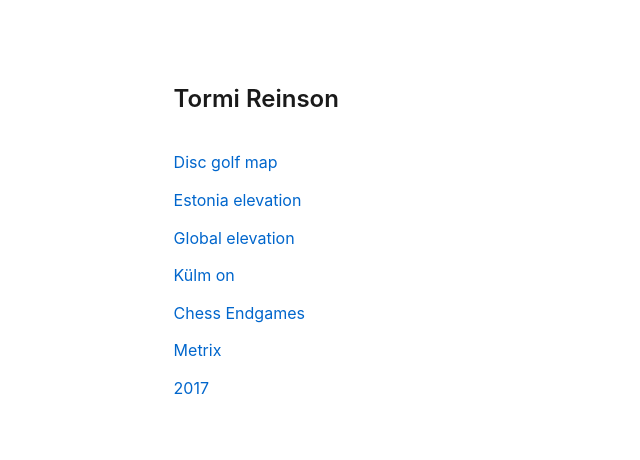
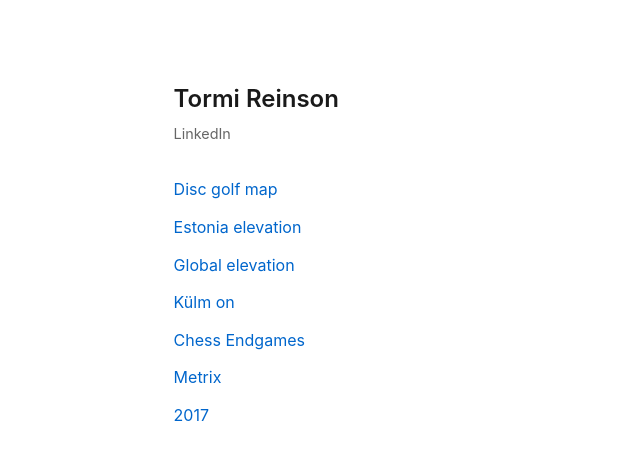
Before and after one commit to reinson/reinson.github.io, a plain HTML site: page index.html in a window 1280 px wide. Shown: the whole page, without its empty margins (0-640 px from the left). Drawn offline with Linux system fonts and the light colour scheme.

Commit message:
Add LinkedIn link under name
Co-Authored-By: Claude Opus 5.5 <noreply@anthropic.com>

```diff
--- a/index.html
+++ b/index.html
@@ -47,7 +47,16 @@
         h1 {
             font-size: 1.5rem;
             font-weight: 600;
-            margin-bottom: 32px;
+            margin-bottom: 4px;
+        }
+
+        .profile {
+            font-size: 0.9rem;
+            margin: 0 0 32px;
+        }
+
+        .profile a {
+            color: var(--muted);
         }
 
         ul {
@@ -73,6 +82,7 @@
 </head>
 <body>
     <h1>Tormi Reinson</h1>
+    <p class="profile"><a href="https://www.linkedin.com/in/tormireinson/">LinkedIn</a></p>
     <ul>
         <li><a href="/map_of_pro_discgolf/">Disc golf map</a></li>
         <li><a href="/estonia-elevation/">Estonia elevation</a></li>
```
